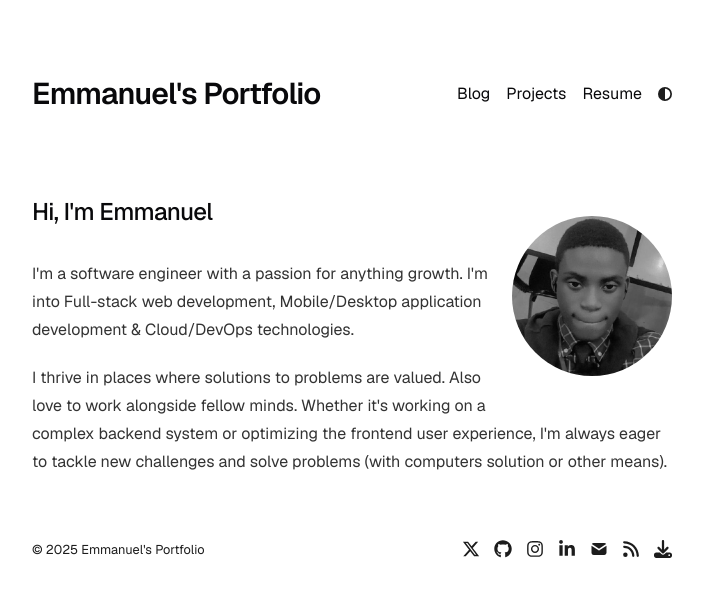
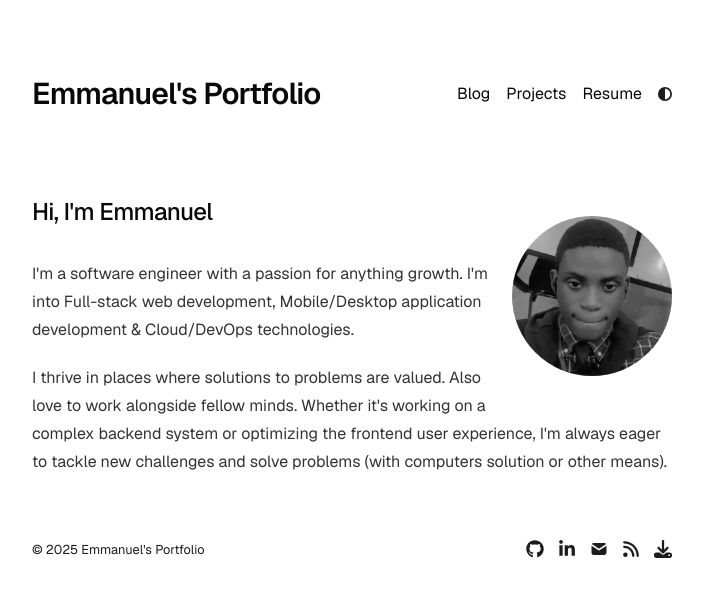
Before and after one commit to T4910/portfolio, a Next.js app: page / in a window 1280 px wide. Shown: the top 596 px of the page, without its empty margins (288-991 px from the left). Built offline with nearby package versions, Linux system fonts and the light colour scheme.

Commit message:
chore: update to active social links

```diff
--- a/app/page.tsx
+++ b/app/page.tsx
@@ -4,7 +4,7 @@ import { socialLinks } from "./config";
 export default function Page() {
   return (
     <section>
-      <a href={socialLinks.twitter} target="_blank">
+      <a href={socialLinks.linkedin} target="_blank">
         <Image
           src="/profile.jpg"
           alt="Profile photo"
--- a/components/footer.tsx
+++ b/components/footer.tsx
@@ -26,9 +26,9 @@ function SocialLink({ href, icon: Icon }) {
 function SocialLinks() {
   return (
     <div className="flex text-lg gap-3.5 float-right transition-opacity duration-300 hover:opacity-90">
-      <SocialLink href={socialLinks.twitter} icon={FaXTwitter} />
+      {/* <SocialLink href={socialLinks.twitter} icon={FaXTwitter} /> */}
       <SocialLink href={socialLinks.github} icon={FaGithub} />
-      <SocialLink href={socialLinks.instagram} icon={FaInstagram} />
+      {/* <SocialLink href={socialLinks.instagram} icon={FaInstagram} /> */}
       <SocialLink href={socialLinks.linkedin} icon={FaLinkedinIn} />
       <SocialLink href={socialLinks.email} icon={TbMailFilled} />
       <a href="/rss.xml" target="_self">
@@ -49,7 +49,7 @@ export default function Footer() {
         <time>© {YEAR}</time>{" "}
         <a
           className="no-underline"
-          href={socialLinks.twitter}
+          href={socialLinks.linkedin}
           target="_blank"
           rel="noopener noreferrer"
         >
```
